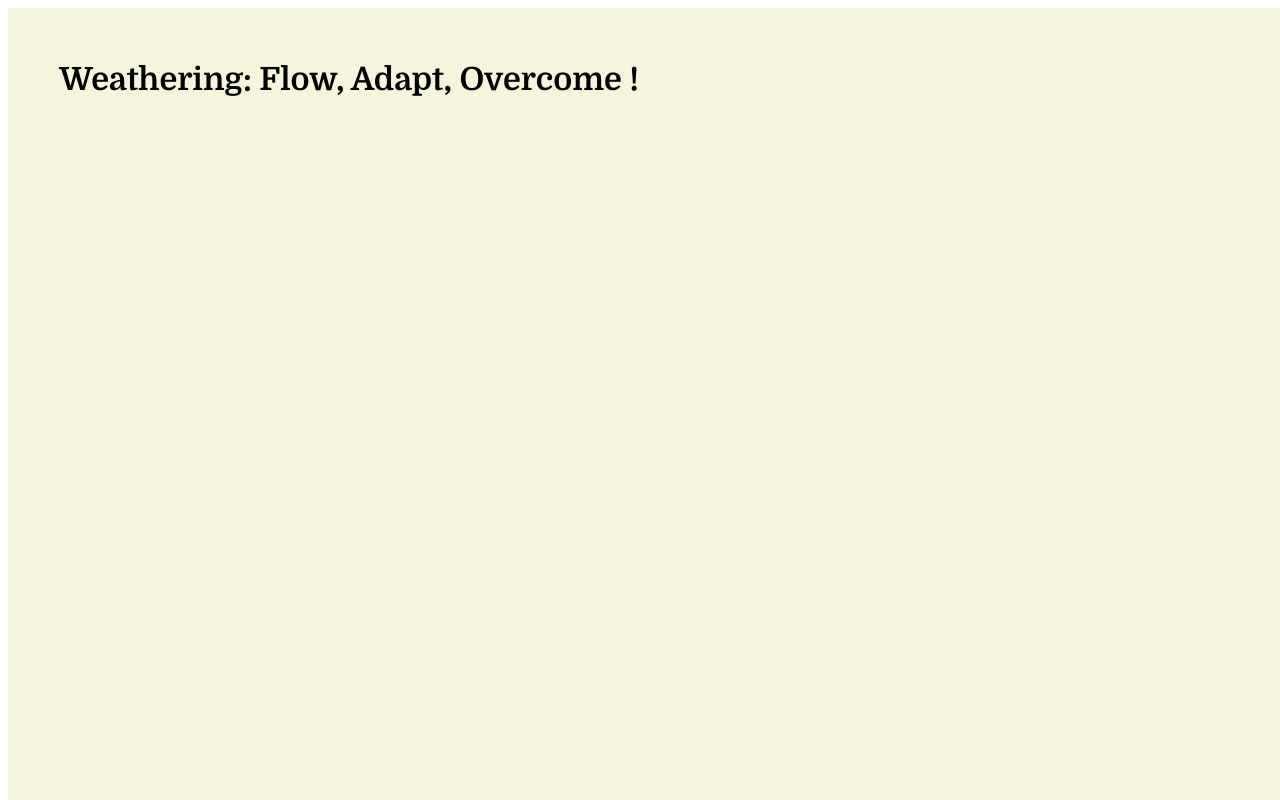
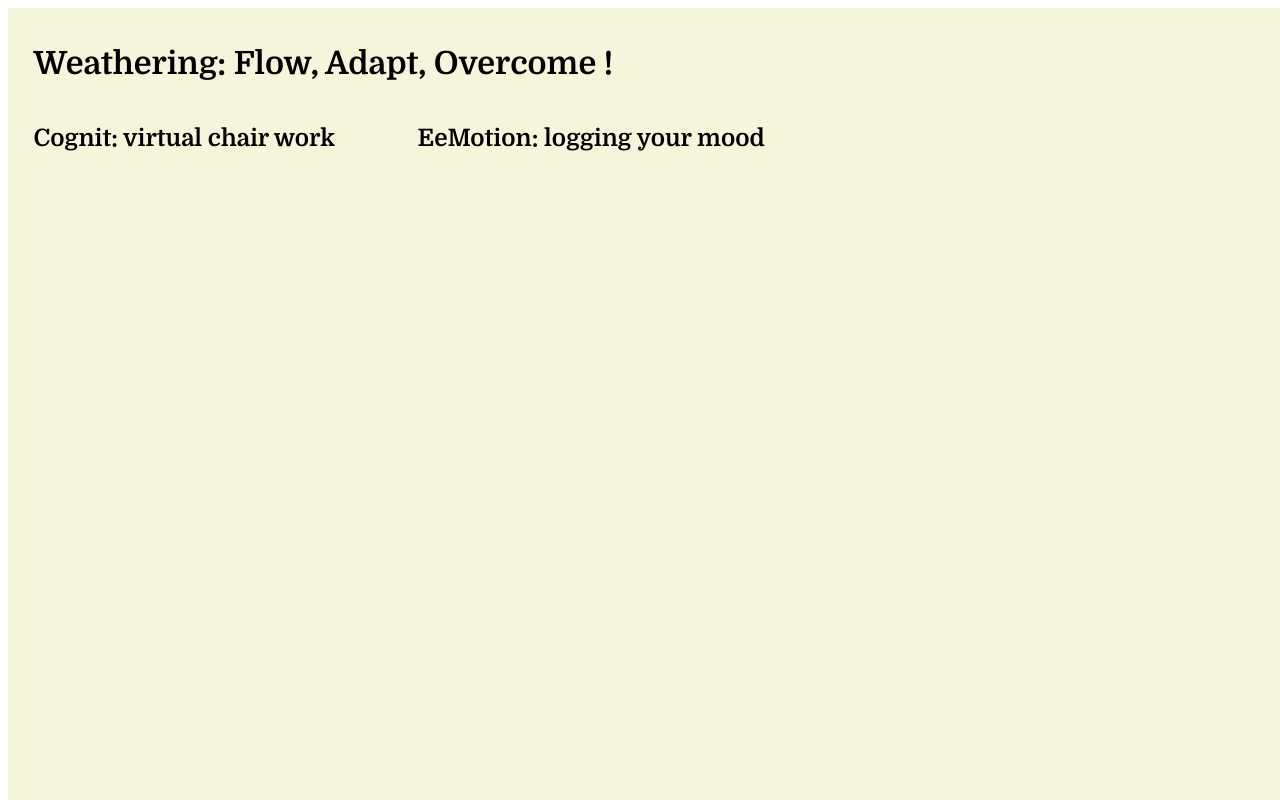
Before and after one commit to Kaikei-e/Weathering, a Next.js app in the folder cognit/: page /home in a window 1280 px wide. Built offline with nearby package versions, Linux system fonts and the light colour scheme.

Commit message:
weathering: add titles

```diff
--- a/cognit/src/pages/home/index.tsx
+++ b/cognit/src/pages/home/index.tsx
@@ -14,10 +14,12 @@ const Home = () => {
         <div
           css={css`
             position: absolute;
-            top: 4%;
-            left: 4%;
+            top: 2%;
+            left: 2%;
+            width: inherit;
+            height: inherit;
             display: flex;
-            flex-direction: row;
+            flex-direction: column;
             font-family: "Domine", serif;
           `}
         >
@@ -28,6 +30,35 @@ const Home = () => {
           >
             Weathering: Flow, Adapt, Overcome !
           </h1>
+          <div
+            css={css`
+              display: flex;
+              flex-direction: row;
+              width: 100%;
+              height: 100vh;
+            `}
+          >
+            <div
+              css={css`
+                display: flex;
+                flex-direction: row;
+                width: 30%;
+                height: 90vh;
+              `}
+            >
+              <h2>Cognit: virtual chair work</h2>
+            </div>
+            <div
+              css={css`
+                display: flex;
+                flex-direction: row;
+                width: 30%;
+                height: 90vh;
+              `}
+            >
+              <h2>EeMotion: logging your mood</h2>
+            </div>
+          </div>
         </div>
       </div>
     </div>
```
